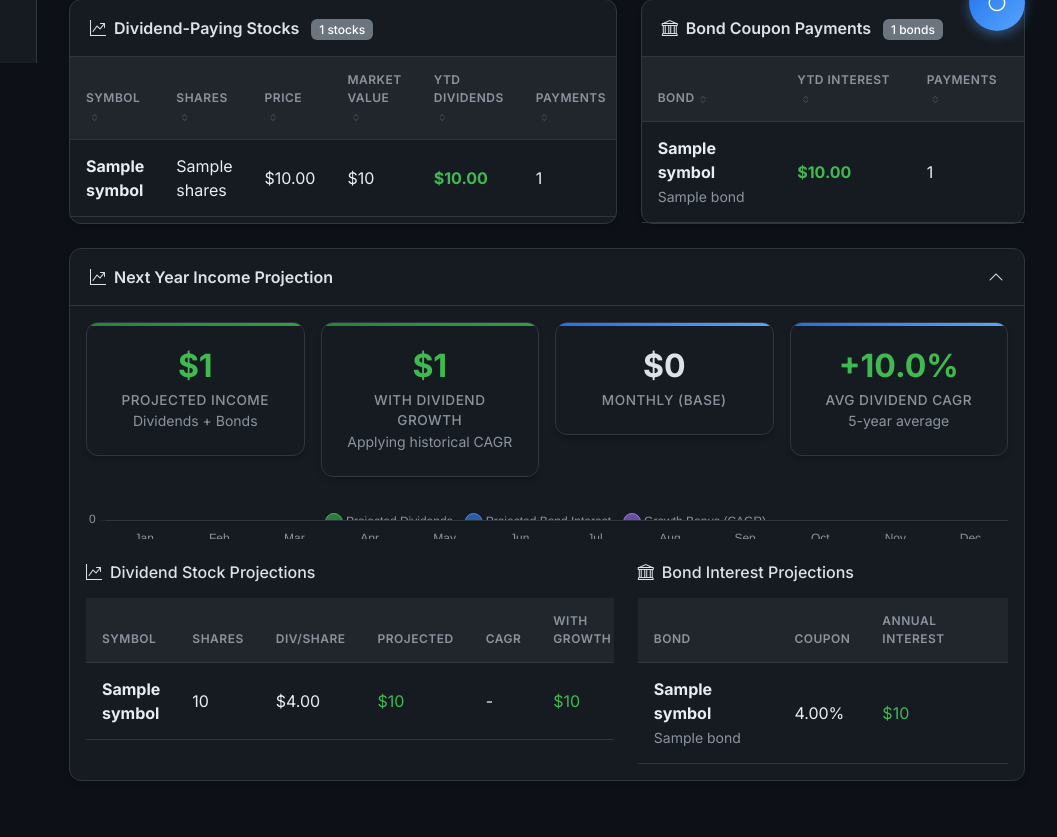
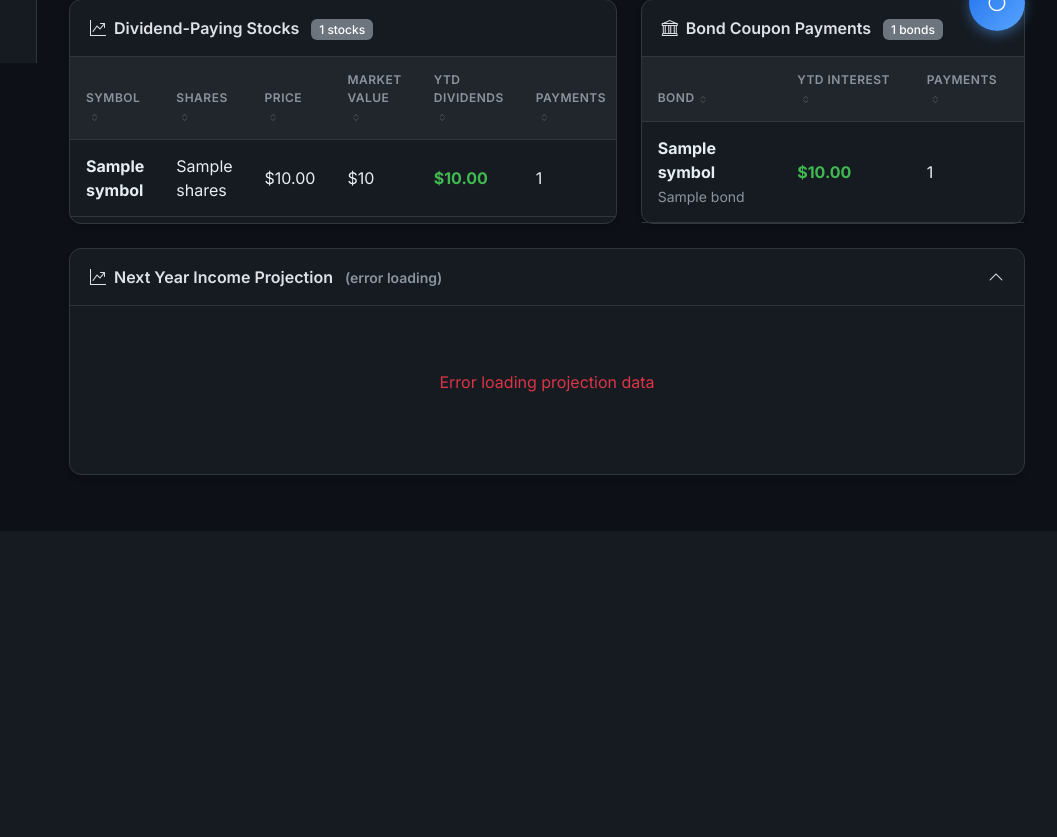
Before and after one commit to gRaytan/Options-Analyzer, a Flask app: template templates/dividends.html in a window 1280 px wide, after a click that opens the changed part. Shown: the part 737-1574 px from the top of the page, without its empty margins (223-1280 px from the left). After the commit the page ends 1217 px from the top, so only its background shows below. Run offline with Flask 3, Linux system fonts and the light colour scheme; the template is opened without the code that fills it: most values are stand-ins (such as "Sample title", 1, 10 or a date in 2020).

Commit message:
pre fetching projection data

```diff
--- a/src/web/app.py
+++ b/src/web/app.py
@@ -406,7 +406,6 @@ def create_app(config=None):
         """Dividends page with charts and projections."""
         from datetime import datetime, timedelta
         from collections import defaultdict
-        from src.analysis.income_projection import calculate_income_projection
 
         portfolio, _ = get_active_portfolio()
 
@@ -495,20 +494,70 @@ def create_app(config=None):
             'bond_interest': [monthly_bond_interest.get(m, 0) for m in months],
         }
 
-        # Calculate income projections for next year
+        return render_template('dividends.html',
+                             portfolio=portfolio,
+                             chart_data=chart_data,
+                             dividend_stocks=dividend_stocks,
+                             bond_list=bond_list,
+                             portfolios=app.portfolios,
+                             portfolio_filter=session.get('portfolio_filter', 'all'))
+
+    @app.route('/api/income-projection')
+    def api_income_projection():
+        """API endpoint for income projection data (fetched async)."""
+        from src.analysis.income_projection import calculate_income_projection
+
+        portfolio, _ = get_active_portfolio()
+        if portfolio is None:
+            return jsonify({'error': 'No portfolio loaded'}), 404
+
+        # Get monthly dividend data for months count
+        monthly_dividends = portfolio.get_monthly_dividends()
+        months = sorted(monthly_dividends.keys())
+
+        # Get dividends by symbol
+        dividends_by_symbol = portfolio.get_dividends_by_symbol()
+
+        # Build dividend stocks list
+        dividend_stocks = []
+        for symbol, div_data in dividends_by_symbol.items():
+            matching_stocks = [s for s in portfolio.stocks if s.symbol == symbol]
+            shares = sum(s.quantity for s in matching_stocks) if matching_stocks else 0
+            if shares <= 0:
+                continue
+            current_price = matching_stocks[0].current_price if matching_stocks else 0
+            dividend_stocks.append({
+                'symbol': symbol,
+                'shares': shares,
+                'current_price': current_price,
+                'ytd_dividends': div_data['total'],
+            })
+
+        # Build bond list
+        bond_interest_by_symbol = portfolio.get_bond_interest_by_symbol()
+        bond_list = []
+        for symbol, interest_data in bond_interest_by_symbol.items():
+            bond_list.append({
+                'symbol': symbol,
+                'bond_name': interest_data['bond_name'],
+                'ytd_interest': interest_data['total'],
+                'payment_count': interest_data['count'],
+            })
+
+        # Calculate projection
         projection = calculate_income_projection(
             dividend_stocks=dividend_stocks,
             bond_list=bond_list,
             months_of_data=len(months) if months else 12
         )
 
-        projection_data = {
+        return jsonify({
             'total_dividend': projection.total_dividend_projection,
             'total_dividend_with_growth': projection.total_dividend_with_growth,
             'total_bond': projection.total_bond_projection,
             'total_income': projection.total_income_projection,
             'total_income_with_growth': projection.total_income_with_growth,
-            'avg_cagr': projection.avg_dividend_cagr * 100,  # As percentage
+            'avg_cagr': projection.avg_dividend_cagr * 100,
             'stocks': [
                 {
                     'symbol': p.symbol,
@@ -530,16 +579,7 @@ def create_app(config=None):
                 }
                 for p in projection.bond_projections
             ],
-        }
-
-        return render_template('dividends.html',
-                             portfolio=portfolio,
-                             chart_data=chart_data,
-                             dividend_stocks=dividend_stocks,
-                             bond_list=bond_list,
-                             projection=projection_data,
-                             portfolios=app.portfolios,
-                             portfolio_filter=session.get('portfolio_filter', 'all'))
+        })
 
     @app.route('/api/portfolio')
     def api_portfolio():
--- a/templates/dividends.html
+++ b/templates/dividends.html
@@ -171,45 +171,48 @@
 
 <!-- Next Year Projection (Collapsible) -->
 <div class="card mb-4">
-    <div class="card-header" style="cursor: pointer;" data-bs-toggle="collapse" data-bs-target="#projectionCollapse" aria-expanded="false">
+    <div class="card-header" style="cursor: pointer;" data-bs-toggle="collapse" data-bs-target="#projectionCollapse" aria-expanded="false" id="projectionHeader">
         <i class="bi bi-graph-up-arrow me-2"></i>Next Year Income Projection
+        <span id="projectionStatus" class="ms-2 text-muted small">(click to load)</span>
         <i class="bi bi-chevron-down float-end collapse-icon"></i>
     </div>
     <div class="collapse" id="projectionCollapse">
         <div class="card-body">
+            <!-- Loading Spinner -->
+            <div id="projectionLoading" class="text-center py-5">
+                <div class="spinner-border text-primary" role="status">
+                    <span class="visually-hidden">Loading...</span>
+                </div>
+                <p class="mt-3 text-muted">Fetching dividend data and calculating projections...</p>
+            </div>
+
+            <!-- Projection Content (hidden until loaded) -->
+            <div id="projectionContent" style="display: none;">
                 <!-- Projection Summary Cards -->
                 <div class="row g-3 mb-4">
                     <div class="col-md-3">
                         <div class="card metric-card profit">
-                        <div class="metric-value text-profit">
-                            ${{ "{:,.0f}".format(projection.total_income) }}
-                        </div>
+                            <div class="metric-value text-profit" id="projTotalIncome">$0</div>
                             <div class="metric-label">Projected Income</div>
                             <small class="text-muted">Dividends + Bonds</small>
                         </div>
                     </div>
                     <div class="col-md-3">
                         <div class="card metric-card profit">
-                        <div class="metric-value text-profit">
-                            ${{ "{:,.0f}".format(projection.total_income_with_growth) }}
-                        </div>
+                            <div class="metric-value text-profit" id="projWithGrowth">$0</div>
                             <div class="metric-label">With Dividend Growth</div>
                             <small class="text-muted">Applying historical CAGR</small>
                         </div>
                     </div>
                     <div class="col-md-3">
                         <div class="card metric-card neutral">
-                        <div class="metric-value">
-                            ${{ "{:,.0f}".format(projection.total_income / 12) }}
-                        </div>
+                            <div class="metric-value" id="projMonthly">$0</div>
                             <div class="metric-label">Monthly (Base)</div>
                         </div>
                     </div>
                     <div class="col-md-3">
                         <div class="card metric-card neutral">
-                        <div class="metric-value {% if projection.avg_cagr > 0 %}text-profit{% elif projection.avg_cagr < 0 %}text-loss{% endif %}">
-                            {{ "{:+.1f}".format(projection.avg_cagr) }}%
-                        </div>
+                            <div class="metric-value" id="projCagr">0%</div>
                             <div class="metric-label">Avg Dividend CAGR</div>
                             <small class="text-muted">5-year average</small>
                         </div>
@@ -240,21 +243,7 @@
                                         <th>With Growth</th>
                                     </tr>
                                 </thead>
-                            <tbody>
-                                {% for stock in projection.stocks %}
-                                <tr>
-                                    <td><strong>{{ stock.symbol }}</strong></td>
-                                    <td>{{ "{:.0f}".format(stock.shares) }}</td>
-                                    <td>${{ "{:.2f}".format(stock.forward_rate) }}</td>
-                                    <td class="text-profit">${{ "{:,.0f}".format(stock.projected) }}</td>
-                                    <td class="{% if stock.cagr and stock.cagr > 0 %}text-profit{% elif stock.cagr and stock.cagr < 0 %}text-loss{% endif %}">
-                                        {% if stock.cagr %}{{ "{:+.1f}".format(stock.cagr) }}%{% else %}-{% endif %}
-                                    </td>
-                                    <td class="text-profit">${{ "{:,.0f}".format(stock.projected_with_growth) }}</td>
-                                </tr>
-                                {% else %}
-                                <tr><td colspan="6" class="text-center text-muted">No dividend stocks</td></tr>
-                                {% endfor %}
+                                <tbody id="stockProjectionsBody">
                                 </tbody>
                             </table>
                         </div>
@@ -272,21 +261,10 @@
                                         <th>Annual Interest</th>
                                     </tr>
                                 </thead>
-                            <tbody>
-                                {% for bond in projection.bonds %}
-                                <tr>
-                                    <td>
-                                        <strong>{{ bond.symbol }}</strong>
-                                        {% if bond.bond_name %}<br><small class="text-muted">{{ bond.bond_name }}</small>{% endif %}
-                                    </td>
-                                    <td>{% if bond.coupon_rate %}{{ "{:.2f}".format(bond.coupon_rate) }}%{% else %}-{% endif %}</td>
-                                    <td class="text-profit">${{ "{:,.0f}".format(bond.annual_interest) }}</td>
-                                </tr>
-                                {% else %}
-                                <tr><td colspan="3" class="text-center text-muted">No bonds</td></tr>
-                                {% endfor %}
+                                <tbody id="bondProjectionsBody">
                                 </tbody>
                             </table>
+                        </div>
                     </div>
                 </div>
             </div>
@@ -303,10 +281,6 @@
     const bondInterest = {{ chart_data.bond_interest | tojson }};
 
     // Projection data
-    const projectedDividend = {{ projection.total_dividend }};
-    const projectedDividendWithGrowth = {{ projection.total_dividend_with_growth }};
-    const projectedBond = {{ projection.total_bond }};
-
     // Chart.js dark theme defaults
     Chart.defaults.color = '#8b949e';
     Chart.defaults.borderColor = '#30363d';
@@ -371,16 +345,81 @@
         }
     });
 
-    // Projection Chart (monthly breakdown for next year)
+    // Projection data loading
+    let projectionLoaded = false;
+    let projectionChart = null;
+
+    function formatCurrency(val) {
+        return '$' + val.toLocaleString(undefined, {minimumFractionDigits: 0, maximumFractionDigits: 0});
+    }
+
+    function loadProjectionData() {
+        if (projectionLoaded) return;
+
+        document.getElementById('projectionStatus').textContent = '(loading...)';
+
+        fetch('/api/income-projection')
+            .then(response => response.json())
+            .then(data => {
+                projectionLoaded = true;
+                document.getElementById('projectionStatus').textContent = '';
+                document.getElementById('projectionLoading').style.display = 'none';
+                document.getElementById('projectionContent').style.display = 'block';
+
+                // Update summary cards
+                document.getElementById('projTotalIncome').textContent = formatCurrency(data.total_income);
+                document.getElementById('projWithGrowth').textContent = formatCurrency(data.total_income_with_growth);
+                document.getElementById('projMonthly').textContent = formatCurrency(data.total_income / 12);
+
+                const cagrEl = document.getElementById('projCagr');
+                cagrEl.textContent = (data.avg_cagr >= 0 ? '+' : '') + data.avg_cagr.toFixed(1) + '%';
+                cagrEl.className = 'metric-value ' + (data.avg_cagr > 0 ? 'text-profit' : data.avg_cagr < 0 ? 'text-loss' : '');
+
+                // Populate stock projections table
+                const stockBody = document.getElementById('stockProjectionsBody');
+                if (data.stocks.length === 0) {
+                    stockBody.innerHTML = '<tr><td colspan="6" class="text-center text-muted">No dividend stocks</td></tr>';
+                } else {
+                    stockBody.innerHTML = data.stocks.map(s => `
+                        <tr>
+                            <td><strong>${s.symbol}</strong></td>
+                            <td>${s.shares.toFixed(0)}</td>
+                            <td>$${s.forward_rate.toFixed(2)}</td>
+                            <td class="text-profit">${formatCurrency(s.projected)}</td>
+                            <td class="${s.cagr && s.cagr > 0 ? 'text-profit' : s.cagr && s.cagr < 0 ? 'text-loss' : ''}">
+                                ${s.cagr ? (s.cagr >= 0 ? '+' : '') + s.cagr.toFixed(1) + '%' : '-'}
+                            </td>
+                            <td class="text-profit">${formatCurrency(s.projected_with_growth)}</td>
+                        </tr>
+                    `).join('');
+                }
+
+                // Populate bond projections table
+                const bondBody = document.getElementById('bondProjectionsBody');
+                if (data.bonds.length === 0) {
+                    bondBody.innerHTML = '<tr><td colspan="3" class="text-center text-muted">No bonds</td></tr>';
+                } else {
+                    bondBody.innerHTML = data.bonds.map(b => `
+                        <tr>
+                            <td>
+                                <strong>${b.symbol}</strong>
+                                ${b.bond_name ? '<br><small class="text-muted">' + b.bond_name + '</small>' : ''}
+                            </td>
+                            <td>${b.coupon_rate ? b.coupon_rate.toFixed(2) + '%' : '-'}</td>
+                            <td class="text-profit">${formatCurrency(b.annual_interest)}</td>
+                        </tr>
+                    `).join('');
+                }
+
+                // Create projection chart
                 const projectionCtx = document.getElementById('projectionChart');
                 if (projectionCtx) {
-        // Create monthly projection data (divide annual by 12 for simplicity)
                     const nextYearMonths = ['Jan', 'Feb', 'Mar', 'Apr', 'May', 'Jun', 'Jul', 'Aug', 'Sep', 'Oct', 'Nov', 'Dec'];
-        const monthlyDivProjection = projectedDividend / 12;
-        const monthlyDivWithGrowth = projectedDividendWithGrowth / 12;
-        const monthlyBondProjection = projectedBond / 12;
+                    const monthlyDivProjection = data.total_dividend / 12;
+                    const monthlyDivWithGrowth = data.total_dividend_with_growth / 12;
+                    const monthlyBondProjection = data.total_bond / 12;
 
-        new Chart(projectionCtx, {
+                    projectionChart = new Chart(projectionCtx, {
                         type: 'bar',
                         data: {
                             labels: nextYearMonths,
@@ -446,6 +485,19 @@
                             }
                         }
                     });
+                }
+            })
+            .catch(err => {
+                console.error('Error loading projection:', err);
+                document.getElementById('projectionStatus').textContent = '(error loading)';
+                document.getElementById('projectionLoading').innerHTML = '<p class="text-danger">Error loading projection data</p>';
+            });
+    }
+
+    // Load projection when collapse is opened
+    const projectionCollapse = document.getElementById('projectionCollapse');
+    if (projectionCollapse) {
+        projectionCollapse.addEventListener('show.bs.collapse', loadProjectionData);
     }
 
     // Collapse icon toggle
```
Lines whose indentation alone changed are shown as unchanged.
